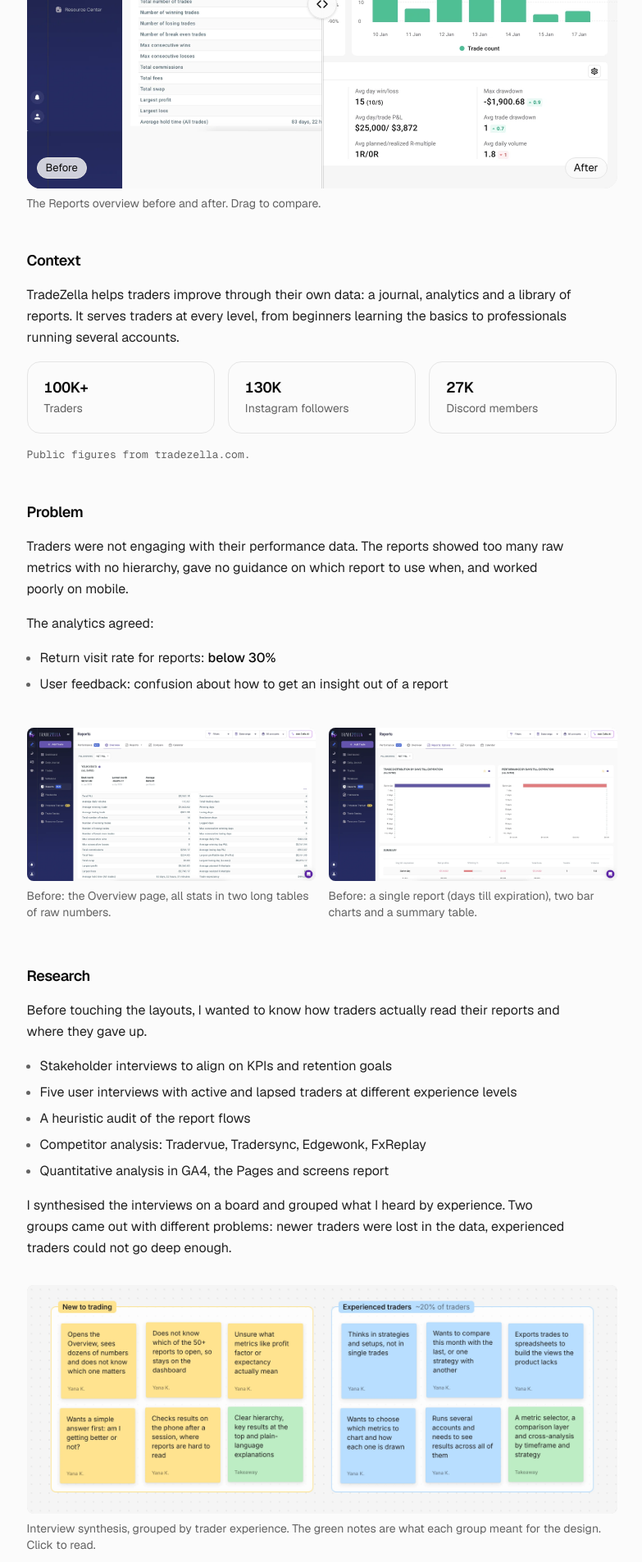
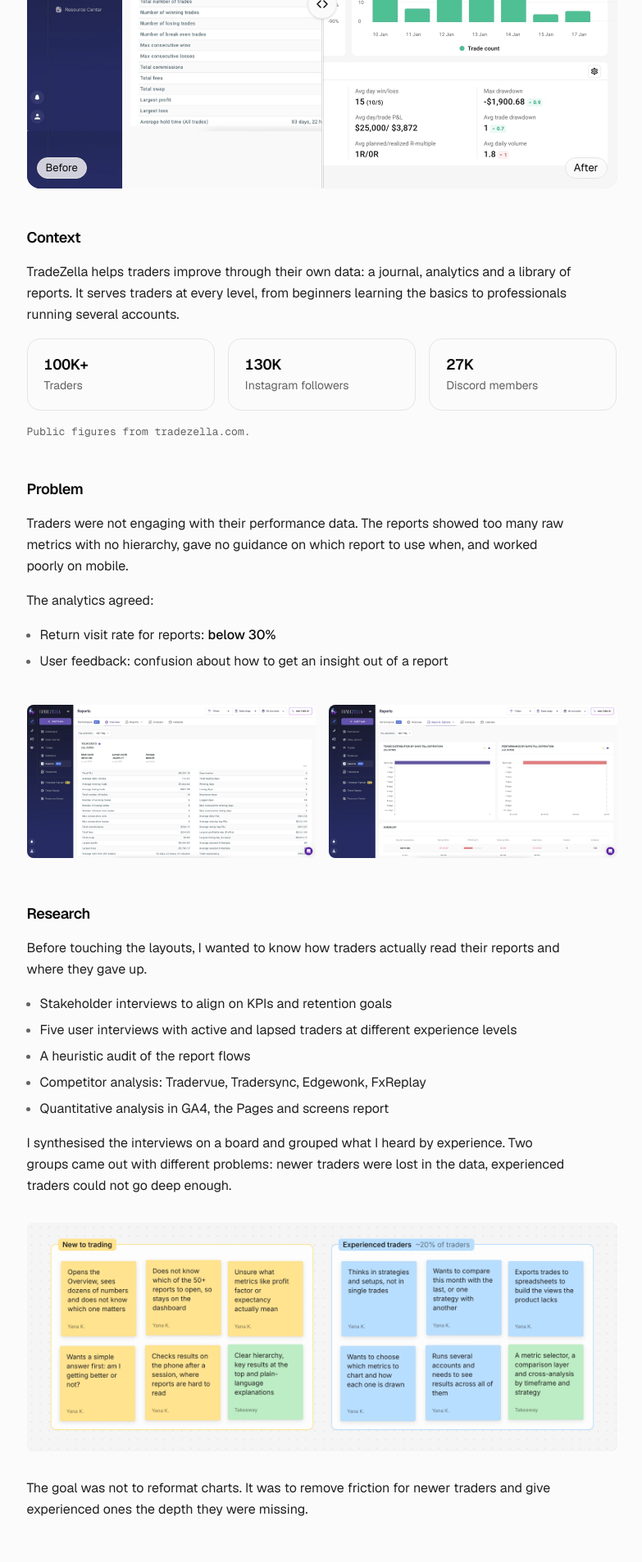
Before and after one commit to yana-k07/portfolio, a Next.js app: page /projects/tradezella in a window 1280 px wide. Shown: the part 880-2786 px from the top of the page at 82% size, without its empty margins (240-1023 px from the left). Built offline with nearby package versions, Linux system fonts and the light colour scheme.

Commit message:
TradeZella: no captions under images and clips
Co-Authored-By: Claude Opus 5.5 <noreply@anthropic.com>
Claude-Session: https://claude.ai/code/session_01JdBbVxvSpMtVivTK7th3ph

```diff
--- a/app/projects/tradezella/page.tsx
+++ b/app/projects/tradezella/page.tsx
@@ -88,7 +88,6 @@ export default function Tradezella() {
                 before={{ src: A('compare-before-BvzMZiv3.webp'), alt: 'The Reports overview before the redesign: a long table of raw stats', width: 2000, height: 1250 }}
                 after={{ src: A('compare-after-9FT-3rqV.webp'), alt: 'The Reports overview after the redesign: charts with selectable metrics and a summary', width: 1440, height: 900 }}
               />
-              <figcaption className="text-[14px]/5 text-muted-foreground/70">The Reports overview before and after. Drag to compare.</figcaption>
             </figure>
           </Breakout>
 
@@ -131,14 +130,12 @@ export default function Tradezella() {
                 alt="The Overview page before the redesign, with all stats in two long tables of raw numbers"
                 width={2000}
                 height={1063}
-                caption="Before: the Overview page, all stats in two long tables of raw numbers."
                 />
               <ProjectImage
                 src={A('before-report-BPTNS120.webp')}
                 alt="A single report before the redesign, with two bar charts and a summary table"
                 width={2000}
                 height={1062}
-                caption="Before: a single report (days till expiration), two bar charts and a summary table."
                 />
             </div>
           </Breakout>
@@ -166,7 +163,6 @@ export default function Tradezella() {
               alt="Interview synthesis board: sticky notes grouped into New to trading and Experienced traders, with a takeaway note in each group"
               width={3200}
               height={1240}
-              caption="Interview synthesis, grouped by trader experience. The green notes are what each group meant for the design. Click to read."
               />
           </Breakout>
 
@@ -200,7 +196,6 @@ export default function Tradezella() {
               poster={A('metrics-poster-DafL8tlo.webp')}
               width={1280}
               height={488}
-              caption="Configuring a chart: search any metric in a grouped list, then choose how it is drawn and its colour."
               />
           </Breakout>
 
@@ -220,7 +215,6 @@ export default function Tradezella() {
               alt="The Day and time report: four highlight cards, a line chart of net P&L and trade count, a bar chart of win rate, and the summary table"
               width={2880}
               height={1888}
-              caption="The Day and time report, built on the shared template: highlight cards, two charts with their own metrics, the summary."
               />
           </Breakout>
 
@@ -240,7 +234,6 @@ export default function Tradezella() {
               poster={A('cross-analysis-poster.webp')}
               width={1280}
               height={758}
-              caption="Cross-analysis at the bottom of a report: days against instruments, then switched to the bottom 10 symbols. Green for profit, red for loss."
               />
           </Breakout>
 
@@ -257,7 +250,6 @@ export default function Tradezella() {
               poster={A('compare-summary-poster-Cx05ep_g.webp')}
               width={1280}
               height={584}
-              caption="The comparison layer in the Summary: every metric shows its change against another period, tooltips name the period, and Show difference turns the changes on or off."
               />
           </Breakout>
 
@@ -279,9 +271,6 @@ export default function Tradezella() {
                   className="w-[280px]"
                 />
               </div>
-              <figcaption className="text-[14px]/5 text-muted-foreground/70">
-                Editing the summary on mobile: the gear opens edit mode with the actions pinned, Add new opens the metric picker.
-              </figcaption>
             </figure>
           </section>
 
@@ -311,16 +300,15 @@ function Sub({ children }: { children: ReactNode }) {
   return <h3 className="pt-2 text-base font-semibold leading-snug text-foreground">{children}</h3>
 }
 
-// A clip at its own ratio: plays while on screen, opens in MediaViewer on click.
-function Clip({ src, poster, width, height, caption }: { src: string; poster: string; width: number; height: number; caption: string }) {
+// A clip at its own ratio: plays while on screen, opens in MediaViewer on click. No caption.
+function Clip({ src, poster, width, height }: { src: string; poster: string; width: number; height: number }) {
   return (
     <figure className="space-y-2">
       <div className="img-outline overflow-hidden rounded-xl bg-muted" style={{ aspectRatio: `${width} / ${height}` }}>
-        <ZoomableMedia zoom={{ type: 'video', src, poster }} label={`Open the clip full screen: ${caption}`} caption={caption}>
+        <ZoomableMedia zoom={{ type: 'video', src, poster }} label="Open the clip full screen">
           <LazyAutoplayVideo src={src} poster={poster} autoplay decorative className="h-full w-full object-cover" />
         </ZoomableMedia>
       </div>
-      <figcaption className="text-[14px]/5 text-muted-foreground/70">{caption}</figcaption>
     </figure>
   )
 }
```
Lines whose indentation alone changed are shown as unchanged.
